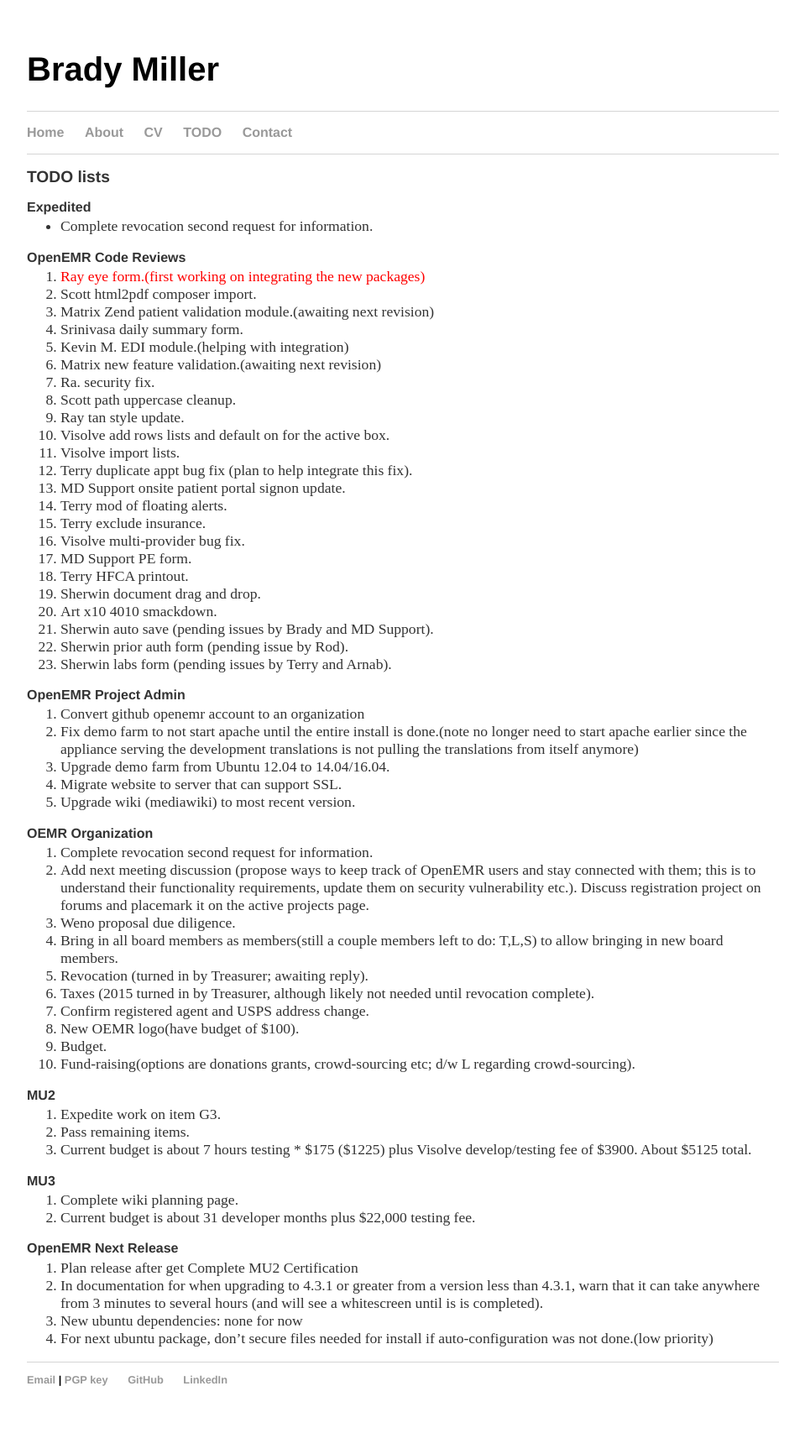
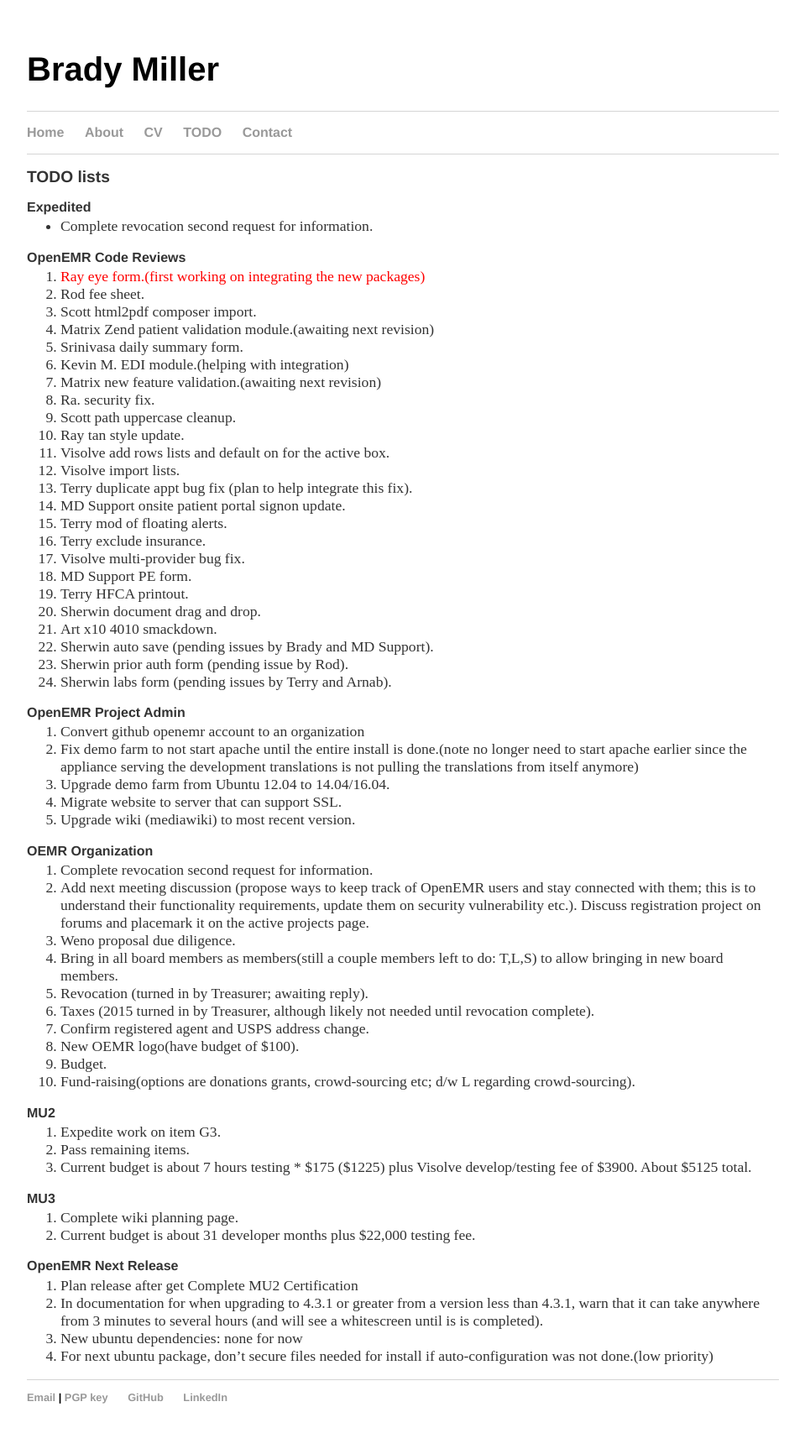
Before and after one commit to bradymiller/bradymiller.github.io, a Jekyll site: the page built from todo/index.md, in a window 1280 px wide. Shown: the whole page at 84% size, without its empty margins (160-1119 px from the left). Built offline with Jekyll 4.4.1, drawn with Linux system fonts in a browser that asks for light colours; before the commit the page ends 1711 px from its top, so only the background shows below that.

Commit message:
Update todo list

```diff
--- a/todo/index.md
+++ b/todo/index.md
@@ -8,6 +8,7 @@
 
 ### OpenEMR Code Reviews
 1. <span style="color: red">Ray eye form.(first working on integrating the new packages)</span>
+1. Rod fee sheet.
 1. Scott html2pdf composer import.
 1. Matrix Zend patient validation module.(awaiting next revision)
 1. Srinivasa daily summary form.
```
